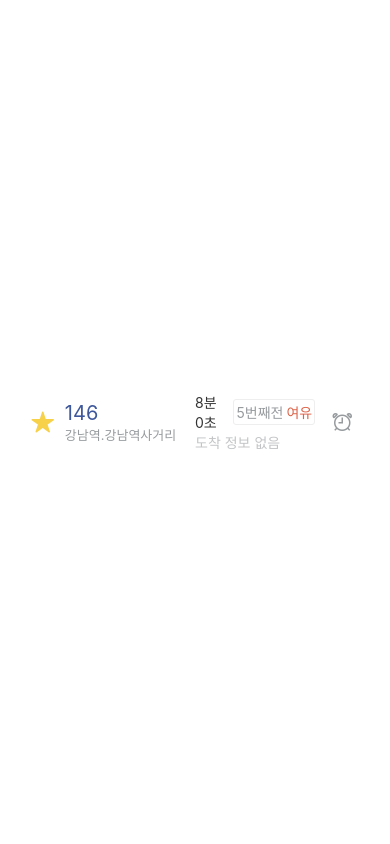
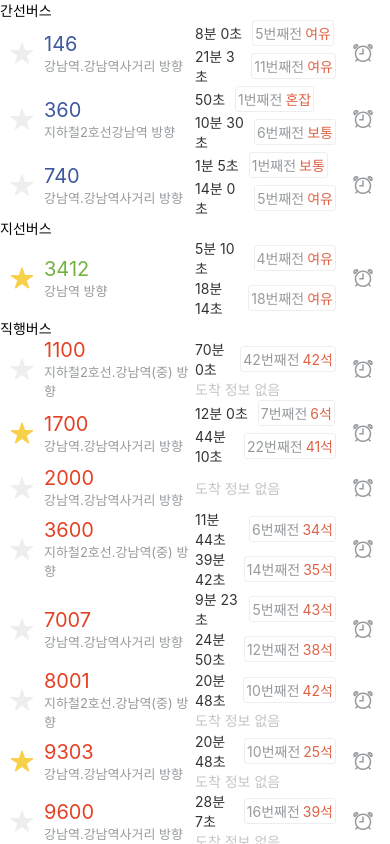
Before and after one commit to NaStillmatic/ReactNative, a React Native app in the folder part2-ch5-kakao-bus/: screen / in a window 390 px wide. Built offline with nearby package versions, Linux system fonts and the light colour scheme.

Commit message:
Part2. Ch05-06-SectionList - renderItem 실데이터 매핑 - 최종 코드

```diff
--- a/part2-ch5-kakao-bus/App.js
+++ b/part2-ch5-kakao-bus/App.js
@@ -1,39 +1,73 @@
 import { FlatList, SafeAreaView, SectionList, StyleSheet, Text, View } from 'react-native';
 import BusInfo from './src/BusInfo';
 import { COLOR } from './src/color';
-import { busStop, getSections } from './src/data';
+import { busStop, getBusNumColorByType, getRemainedTimeText, getSeatStatusText, getSections } from './src/data';
+import dayjs from 'dayjs';
 
 export default function App() {
   const sections = getSections(busStop.buses);
+  const now = dayjs();
+
+  const renderItem = ({ item: bus }) => {
+    const numColor = getBusNumColorByType(bus.type);
+
+    /**
+     * Start
+     */
+    // undefined ?? null -> null
+    // { ... } ?? null -> { ... }
+    const firstNextBusInfo = bus.nextBusInfos?.[0] ?? null;
+    const secondNextBusInfo = bus.nextBusInfos?.[1] ?? null;
+    const newNextBusInfos =
+      !firstNextBusInfo && !secondNextBusInfo
+        ? [null]
+        : [firstNextBusInfo, secondNextBusInfo];
+
+    // if (bus.num === 2000) {
+    //   console.log(bus.num, 'newNextBusInfos', newNextBusInfos); // TODO: 확인
+    // }
+
+    const processedNextBusInfos = newNextBusInfos.map((info) => {
+      if (!info)
+        return {
+          hasInfo: false,
+          remainedTimeText: "도착 정보 없음",
+        };
+
+      const { arrivalTime, numOfRemainedStops, numOfPassengers } = info;
+      const remainedTimeText = getRemainedTimeText(now, arrivalTime);
+      const seatStatusText = getSeatStatusText(bus.type, numOfPassengers);
+      return {
+        hasInfo: true,
+        remainedTimeText,
+        numOfRemainedStops,
+        seatStatusText,
+      };
+    });
+    /**
+     * End
+     */
+
+    return (
+      <BusInfo
+        isBookmarked={bus.isBookmarked}
+        onPressBookmark={() => {}}
+        num={bus.num}
+        directionDescription={bus.directionDescription}
+        numColor={numColor}
+        processedNextBusInfos={processedNextBusInfos}
+      />
+    )
+  re};
 
   return (
     <SafeAreaView style={styles.container}>
-      <BusInfo
-        isBookmarked={true}
-        onPressBookmark={() => {}}
-        num={146}
-        directionDescription="강남역.강남역사거리"
-        numColor={COLOR.BUS_B}
+      <SectionList
+        style={{ flex:1, width: "100%" }}
+        sections={sections}
+        renderSectionHeader={({ section: { title } }) => <Text>{title}</Text>}
+        renderItem={renderItem}
       />
-
-      {/* <SectionList
-        sections={[
-          {
-            title: "간선버스",
-            data: [{ busNum: 146 }, { busNum: 360 }, { busNum: 740 }],
-          },
-          {
-            title: "지선버스",
-            data: [{ busNum: 3412 }],
-          },
-          {
-            title: "직행버스",
-            data: [{ busNum: 1100}, { busNum: 1700 }],
-          }
-        ]}
-        renderSectionHeader={({ section: { title } }) => <Text>(title)</Text>}
-        renderItem={({ item }) => <Text>{item.busNum}</Text>}
-      />     */}
     </SafeAreaView>
   );
 }
--- a/part2-ch5-kakao-bus/src/BusInfo.js
+++ b/part2-ch5-kakao-bus/src/BusInfo.js
@@ -10,6 +10,7 @@ export default ({
     num,
     numColor,
     directionDescription,
+    processedNextBusInfos,
 }) => {
     return (
         <View style={{ flexDirection: "row"  }}>
@@ -26,25 +27,26 @@ export default ({
                 />
 
                 {/* 버스번호, 방향 */}
-                <View style={{ flex: 1}}>
+                <View style={{ flex: 1 }}>
                     <Text style={{ color: numColor, fontSize: 20}}>{num}</Text>
-                    <Text style={{ color: COLOR.GRAY_3, fontSize: 13}}>{directionDescription}</Text>
+                    <Text style={{ color: COLOR.GRAY_3, fontSize: 13}}>{directionDescription} 방향</Text>
                 </View>
             </View>
 
-            <View style={{ flex: 1, flexDirection: "row", alignItems: "center" }}>
+            <View style={{
+                flex: 1,
+                flexDirection: "row", alignItems: "center" }}>
                 {/* M분 S초 / N번째 전 / 여유 */}
                 <View style={{ flex: 1 }}>
-                    <NextBusInfo
-                        hashInfo={true}
-                        remainedTimeText={"8분 0초"}
-                        numOfRemainedStops={5}
-                        seatStatusText={"여유"}
-                    />
-                    <NextBusInfo
-                        hashInfo={false}
-                        remainedTimeText="도착 정보 없음"
-                    />
+                    {processedNextBusInfos.map((info, index) => (
+                        <NextBusInfo
+                            key={`nBus-${index}`}
+                            hasInfo={info.hasInfo}
+                            remainedTimeText={info.remainedTimeText}
+                            numOfRemainedStops={info.numOfRemainedStops}
+                            seatStatusText={info.seatStatusText}
+                        />
+                    ))}
                 </View>
 
                 {/* 알람아이콘 */}
--- a/part2-ch5-kakao-bus/src/NextBusInfo.js
+++ b/part2-ch5-kakao-bus/src/NextBusInfo.js
@@ -2,12 +2,12 @@ import { Text, View } from "react-native";
 import { COLOR } from "./color"
 
 export default ({
-    hashInfo,           // remainedTimeText="도착 정보 없음" -> 일 때 true
+    hasInfo,           // remainedTimeText="도착 정보 없음" -> 일 때 true
     remainedTimeText,   // 8분 0초, 곧 도착, 도착 정보 없음
     numOfRemainedStops, // 1, 2, 15
     seatStatusText,     // 1석, 여유, 보통
 }) => {
-    if (!hashInfo) return <Text style={{ color: COLOR.GRAY_2 }}>도착 정보 없음</Text>;
+    if (!hasInfo) return <Text style={{ color: COLOR.GRAY_2 }}>도착 정보 없음</Text>;
 
     return (
         <View style={{ flexDirection: "row", alignItems: "center" }}>
--- a/part2-ch5-kakao-bus/src/data.js
+++ b/part2-ch5-kakao-bus/src/data.js
@@ -1,4 +1,5 @@
 import dayjs from 'dayjs';
+import { COLOR } from './color';
 
 export const busStop = {
   id: 23284,
@@ -226,3 +227,43 @@ export const getSections = (buses) => {
   }
   return sections;
 };
+
+export const getBusNumColorByType = (type) => {
+  switch (type) {
+    case "B":
+      return COLOR.BUS_B;
+    case "G":
+      return COLOR.BUS_G;
+    case "R":
+      return COLOR.BUS_R;
+    default:
+      return "transparent";
+  }
+}
+
+export const getRemainedTimeText = (now, arrivalTime) => {
+  const remainMinute = dayjs(arrivalTime).diff(dayjs(now), "minute");
+  const remainSecond = dayjs(arrivalTime).diff(dayjs(now), "second") % 60;
+
+  if (remainMinute <= 0 && remainSecond <= 0) return "도착 또는 출발";
+  if (remainMinute <= 0 && remainSecond < 30) return "곧 도착";
+  if (remainMinute <= 0) return `${remainSecond}초`;
+  return `${remainMinute}분 ${remainSecond}초`;
+};
+
+const MAX_SEAT_NUM_OF_R = 45;
+export const getSeatStatusText = (type, numOfPassengers) => {
+  switch (type) {
+    case "B":
+    case "G":
+      return numOfPassengers >= 30
+        ? "혼잡"
+        : numOfPassengers >= 20
+        ? "보통"
+        : "여유";
+    case "R":
+      return `${MAX_SEAT_NUM_OF_R - numOfPassengers}석`;
+    default:
+      return "transparent";
+  }
+};
```
